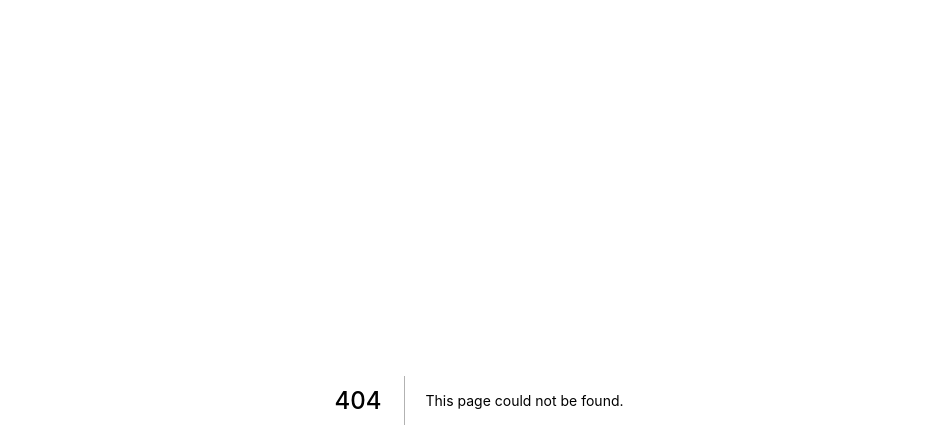
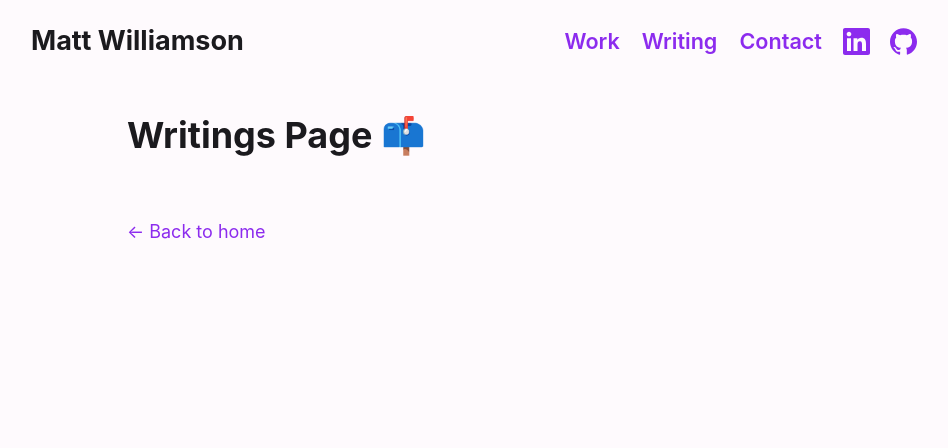
Before and after one commit to mathewbwilliamson/mattwilliamsonportfoliowithblog, a Next.js app: page /writings in a window 1280 px wide. Before the commit this address had no page. Shown: the top 448 px of the page, without its empty margins (161-1109 px from the left). Built offline with nearby package versions, Linux system fonts and the light colour scheme.

Commit message:
Added writings basic page

```diff
--- a/components/Navbar/NavbarLinkContainer.js
+++ b/components/Navbar/NavbarLinkContainer.js
@@ -6,7 +6,7 @@ export default function NavbarLinkContainer() {
     return (
         <div className={styles.linkContainer}>
             <Link href='/work'>Work</Link>
-            <Link href='/blog'>Writing</Link>
+            <Link href='/writings'>Writing</Link>
             <Link href='/contact'>Contact</Link>
             <ContactGroup />
         </div>
--- /dev/null
+++ b/pages/writings.js
@@ -0,0 +1,9 @@
+import Layout from '../components/Layout'
+
+export default function Writings() {
+    return (
+      <Layout>
+        <h1>Writings Page 📫</h1>
+      </Layout>
+    )
+  }
```
